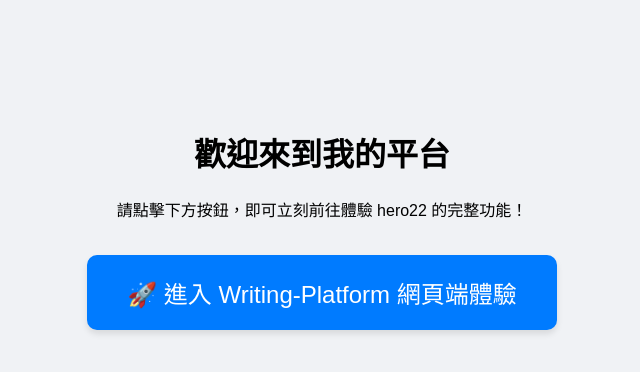
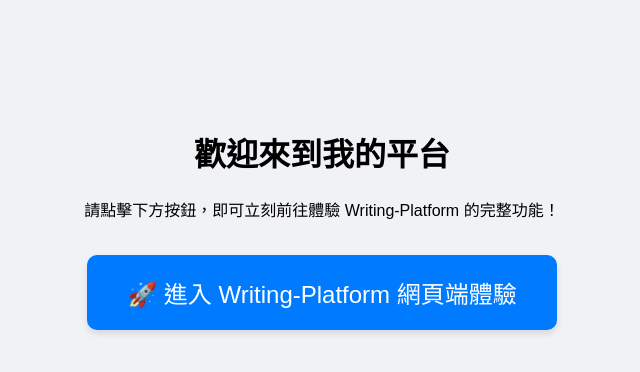
Before and after one commit to sgxdvx123321-svg/Writing-Platform, a plain HTML site: page index.html in a window 1280 px wide. Shown: the whole page, without its empty margins (318-958 px from the left). Drawn offline with Linux system fonts and the light colour scheme.

```diff
--- a/index.html
+++ b/index.html
@@ -11,7 +11,7 @@
 </head>
 <body>
     <h1>歡迎來到我的平台</h1>
-    <p>請點擊下方按鈕，即可立刻前往體驗 hero22 的完整功能！</p>
+    <p>請點擊下方按鈕，即可立刻前往體驗 Writing-Platform 的完整功能！</p>
     <br>
     <!-- 這裡設定轉跳到您的 hero22 網頁 -->
     <a href="Writing-Platform.html" class="btn">🚀 進入 Writing-Platform 網頁端體驗</a>
```
